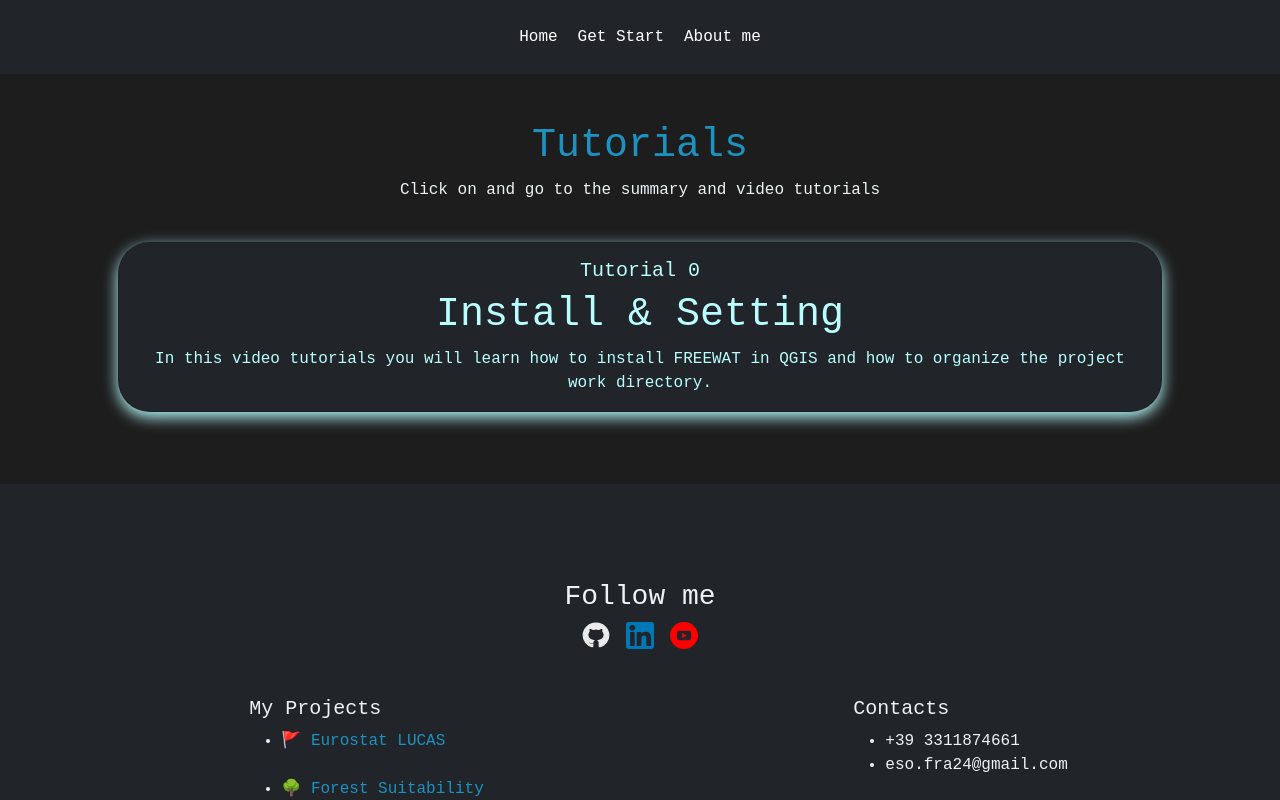
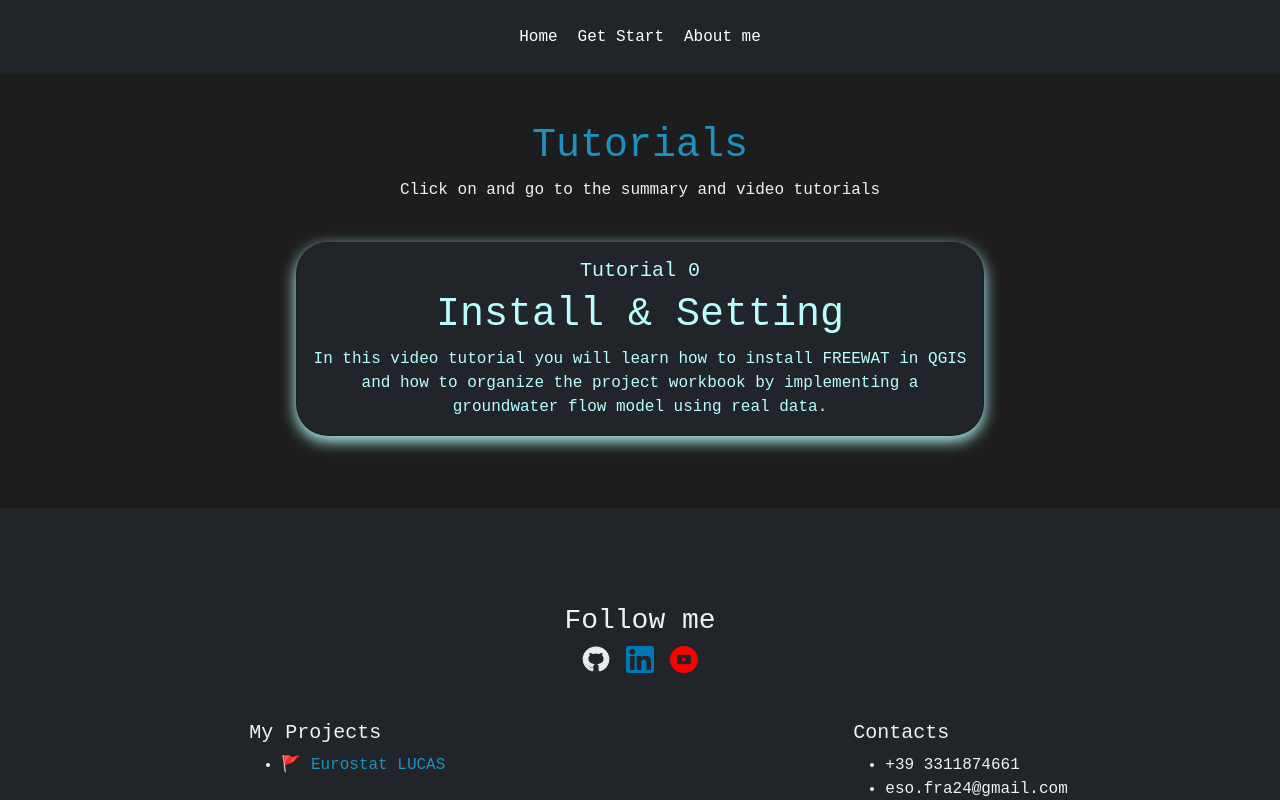
Before and after one commit to JungleKiosk/Freewat_GettingStarted, a Vue app: page /GetStart in a window 1280 px wide. Shown: the top 800 px of the page. Built offline with nearby package versions, Linux system fonts and the light colour scheme.

Commit message:
link btn home

```diff
--- a/src/data/data_projects.json
+++ b/src/data/data_projects.json
@@ -3,7 +3,7 @@
         "id": 0,
         "name": "Install & Setting",
         "num_tutorial": "Tutorial 0",
-        "desc_card": "In this video tutorials you will learn how to install FREEWAT in QGIS and how to organize the project work directory.",
+        "desc_card": "In this video tutorial you will learn how to install FREEWAT in QGIS and how to organize the project workbook by implementing a groundwater flow model using real data.",
         "image": "0_plugin_freewat.png",
         "recommendations": "<h4>This tutorial has been successfully tested on WINDOWS 10 and WINDOWS 11, using the QGIS versions 3.28 through 3.32</h4><code>⚠️ The QGIS version used in the videos is 3.34.6 as a test 🪲</code><br><br><p>Recommendations <code>BEFORE</code> you begin, take notes to <code>AVOID</code> errors:</p><ul><li>Before starting the installation procedure make sure <code> QGIS is NOT running on your machine</code></li><li>When you start the installation process you will see your machine's <code>CMD run</code>, Do NOT open any windows <code>!!!Just WAIT!!!</code></li><li>If a <code>PROXY</code> window is displayed at the end of the installation, absolutely <code>DO NOT</code> check this box.</li><li>remember to name ALL files with only literal characters and no spaces but with underscore - example <code>model_domain_T0.shp</code></li><li>create a project directory in (C:) -> example <code>C:\\freewat\\mf0</code></li></ul>",
         "aims_tutorial": "<p>This tutorial aims to introduce the development and implementation of a model of groundwater flow using real data.<br> The specific objectives of this tutorial are:</p><ul><li>Identify the processes that control groundwater flow through the conceptual model definition;</li><li>Implement a numerical model to simulate the hydrodynamics of groundwater groundwater under transient conditions;</li><li>Verification of piezometric level lowering over time due to the presence of the pumping well.</li></ul>",
--- a/src/views/GetStartView.vue
+++ b/src/views/GetStartView.vue
@@ -37,7 +37,7 @@ export default {
             Click on and go to the summary and video tutorials
         </p>
         <div class="row justify-content-center text-center">
-            <div :to="`/project/${project.id}`" class="col-12" v-for="project in projects" :key="project.id"
+            <div :to="`/project/${project.id}`" class="col-12 col-lg-8" v-for="project in projects" :key="project.id"
                 @click="router.push(`/project/${project.id}`)">
                 <div class="card rounded-5 my-4 bg-dark text_cards shadow_cards">
                     <div class="card-body">
--- a/src/views/HomeView.vue
+++ b/src/views/HomeView.vue
@@ -54,7 +54,7 @@ export default {
                             17. <br>
                         </p>
                         <div class="link_lucas text-center py-2">
-                            <a href="http://www.freewat.eu/" class="btn txt_title_thin zoom-effect lucas_link"
+                            <a href="https://prima-nexus-ness.org/science-tools/freewat/" class="btn txt_title_thin zoom-effect lucas_link"
                                 target="_blank"><strong>FREEWAT for NEXUS-NESS</strong></a>
                         </div>
 
```
